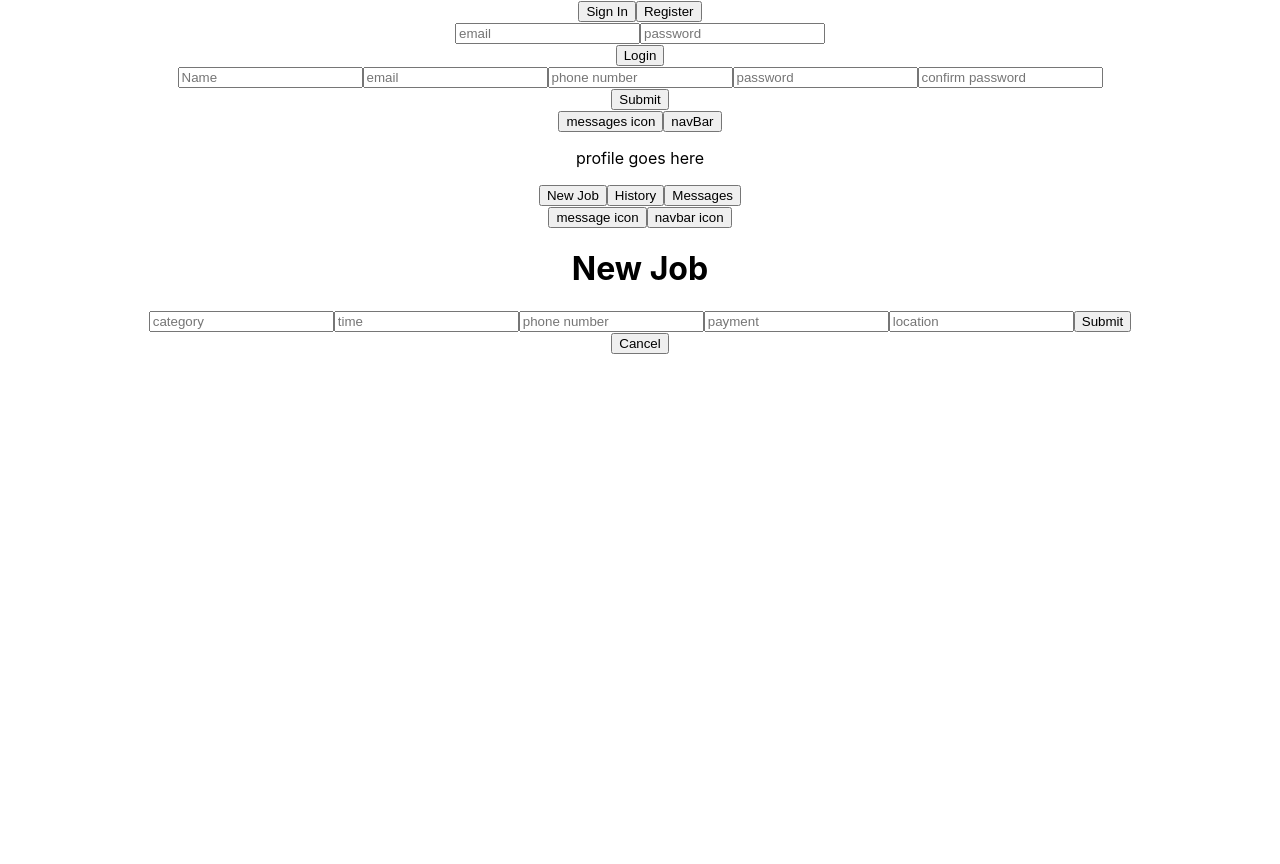
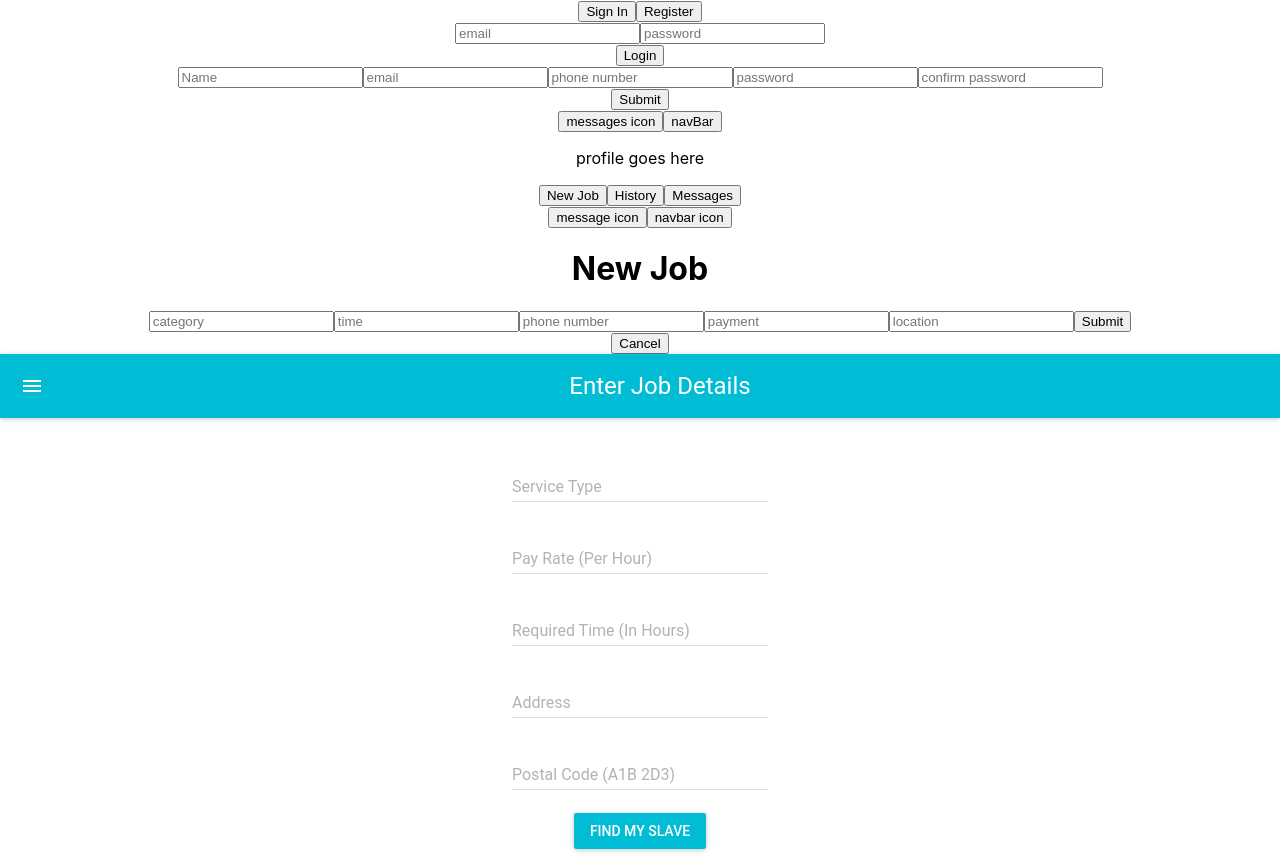
Before and after one commit to hexular/LHL-Final, a React (Create React App) app: page / in a window 1280 px wide. Before the commit the page ends 800 px from the top, so only its background shows below. Built offline with nearby package versions, Linux system fonts and the light colour scheme; no server answers.

Commit message:
create new job form

```diff
--- a/package.json
+++ b/package.json
@@ -10,6 +10,7 @@
     "@testing-library/user-event": "^7.1.2",
     "axios": "^0.19.0",
     "dotenv": "^8.2.0",
+    "material-ui": "^0.20.2",
     "react": "^16.12.0",
     "react-dom": "^16.12.0",
     "react-scripts": "3.3.0"
--- a/src/App.js
+++ b/src/App.js
@@ -8,6 +8,7 @@ import Register from './components/Register'
 import User from './components/User'
 import Info from './components/Job/Info'
 import axios from 'axios'
+import NewJobPost from './components/NewJobPost'
 
 function App() {
   axios.get("http://localhost:8001/api/getList")
@@ -21,6 +22,7 @@ function App() {
       <Register></Register>
       <User></User>
       <Info></Info>
+      <NewJobPost></NewJobPost>
     </div>
   );
 }
--- /dev/null
+++ b/src/components/ConfirmJobDetails.js
@@ -0,0 +1,72 @@
+import React, { Component } from 'react'
+import MuiThemeProvider from 'material-ui/styles/MuiThemeProvider';
+import AppBar from 'material-ui/AppBar';
+import { List, ListItem } from 'material-ui/List';
+import RaisedButton from 'material-ui/RaisedButton';
+
+export class ConfirmJobDetails extends Component {
+  continue = e => {
+    e.preventDefault();
+    //add process logic
+    this.props.nextStep();
+  }
+
+  back = e => {
+    e.preventDefault();
+    this.props.prevStep();
+  }
+
+  render() {
+    const { values } = this.props;
+    return (
+      <MuiThemeProvider>
+        <React.Fragment>
+          <AppBar title="Confirm Job" />
+          <List>
+            <ListItem
+              primaryText="Service Type"
+              secondaryText={ values.serviceType }
+            />
+            <ListItem
+              primaryText="Pay Rate"
+              secondaryText={ `$${values.payRate} / hour` }
+            />
+            <ListItem
+              primaryText="Required Time"
+              secondaryText={ `${values.requiredTime} Hours` }
+            />
+            <ListItem
+              primaryText="Address"
+              secondaryText={ values.address + ' ' + values.postalCode.split(" ").join("") }
+            />
+            <br/>
+            <ListItem
+              primaryText="Total"
+              secondaryText={ `$${values.requiredTime * values.payRate}` }
+            />
+          </List>
+          <RaisedButton
+            label="Checkout"
+            primary={true}
+            style={styles.button}
+            onClick={this.continue}
+          />
+          <RaisedButton
+            label="Back"
+            primary={false}
+            style={styles.button}
+            onClick={this.back}
+          />
+        </React.Fragment>
+      </MuiThemeProvider>
+    )
+  }
+}
+
+const styles = {
+  button: {
+    margin: 15
+  }
+}
+
+export default ConfirmJobDetails
--- /dev/null
+++ b/src/components/JobDetails.js
@@ -0,0 +1,103 @@
+import React, { Component } from 'react'
+import MuiThemeProvider from 'material-ui/styles/MuiThemeProvider';
+import AppBar from 'material-ui/AppBar';
+import TextField from 'material-ui/TextField';
+import RaisedButton from 'material-ui/RaisedButton';
+
+export class JobDetails extends Component {
+  continue = e => {
+    console.log(this);
+    if (this.props.values.serviceType === "") {
+      alert("Service Type Cannot Be Blank");
+      return;
+    }
+    if (this.props.values.payRate === "") {
+      alert("Pay Rate Cannot Be Blank");
+      return;
+    }
+    if (this.props.values.requiredTime === "") {
+      alert("Required Time Cannot Be Blank");
+      return;
+    }
+    if (this.props.values.address === "") {
+      alert("Address Cannot Be Blank");
+      return;
+    }
+    if (this.props.values.postalCode === "") {
+      alert("Postal Code Cannot Be Blank");
+      return;
+    }
+    if (!/[A-Za-z][0-9][A-Za-z][0-9][A-Za-z][0-9]/.test(this.props.values.postalCode.split(" ").join(""))) {
+      alert("Invalid Postal Code");
+      return;
+    }
+    e.preventDefault();
+    this.props.nextStep();
+  }
+
+  render() {
+    const { values, handleChange } = this.props;
+
+    return (
+      <MuiThemeProvider>
+        <React.Fragment>
+          <AppBar title="Enter Job Details" />
+          <br/>
+          <TextField
+            hintText="Enter Service Type"
+            floatingLabelText="Service Type"
+            onChange={handleChange('serviceType')}
+            defaultValue={values.serviceType}
+          />
+          <br/>
+          <TextField
+            type="number"
+            min="0"
+            hintText="Enter Pay Rate"
+            floatingLabelText="Pay Rate (Per Hour)"
+            onChange={handleChange('payRate')}
+            defaultValue={values.payRate}
+          />
+          <br/>
+          <TextField
+            type="number"
+            min="0"
+            hintText="Enter Required Time"
+            floatingLabelText="Required Time (In Hours)"
+            onChange={handleChange('requiredTime')}
+            defaultValue={values.requiredTime}
+          />
+          <br/>
+          <TextField
+            hintText="Enter Address"
+            floatingLabelText="Address"
+            onChange={handleChange('address')}
+            defaultValue={values.address}
+          />
+          <br/>
+          <TextField
+            hintText="Enter Postal Code"
+            floatingLabelText="Postal Code (A1B 2D3)"
+            onChange={handleChange('postalCode')}
+            defaultValue={values.postalCode}
+          />
+          <br/>
+          <RaisedButton
+            label="Find My Slave"
+            primary={true}
+            style={styles.button}
+            onClick={ this.continue }
+          />
+        </React.Fragment>
+      </MuiThemeProvider>
+    )
+  }
+}
+
+const styles = {
+  button: {
+    margin: 15
+  }
+}
+
+export default JobDetails
--- /dev/null
+++ b/src/components/NewJobPost.js
@@ -0,0 +1,60 @@
+import React, { Component } from 'react'
+import JobDetails from './JobDetails'
+import ConfirmJobDetails from './ConfirmJobDetails'
+
+export class NewJobPost extends Component {
+  state = {
+    step: 1,
+    serviceType: '',
+    payRate: '',
+    requiredTime: '',
+    address: '',
+    postalCode: ''
+  }
+
+  nextStep = () => {
+    const { step } = this.state;
+    this.setState({
+      step: step + 1
+    });
+  }
+
+  prevStep = () => {
+    const { step } = this.state;
+    this.setState({
+      step: step - 1
+    });
+  }
+
+  handleChange = input => e => {
+    this.setState({[input]: e.target.value});
+  }
+
+  render() {
+    const { step, serviceType, payRate, requiredTime, address, postalCode } = this.state;
+    const values = { serviceType, payRate, requiredTime, address, postalCode };
+
+    switch(step) {
+      case 1:
+        return (
+          <JobDetails
+            nextStep={this.nextStep}
+            handleChange={this.handleChange}
+            values={values}
+          />
+        )
+      case 2:
+        return (
+          <ConfirmJobDetails
+            nextStep={this.nextStep}
+            prevStep={this.prevStep}
+            values={values}
+          />
+        )
+      case 3:
+        return <h1>Sucess</h1>
+    }
+  }
+}
+
+export default NewJobPost
```
Also changed, not shown: 1 other file (tests, documents, lock files or other folders).
